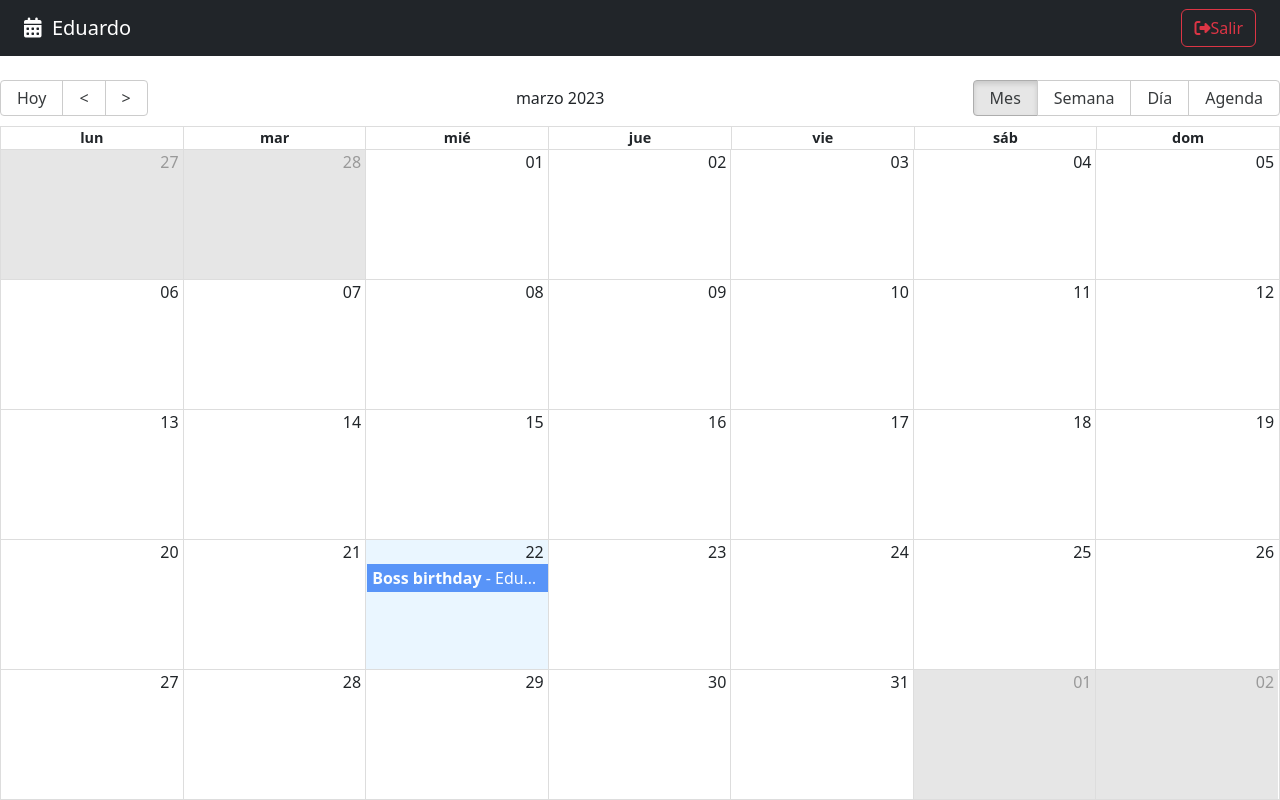
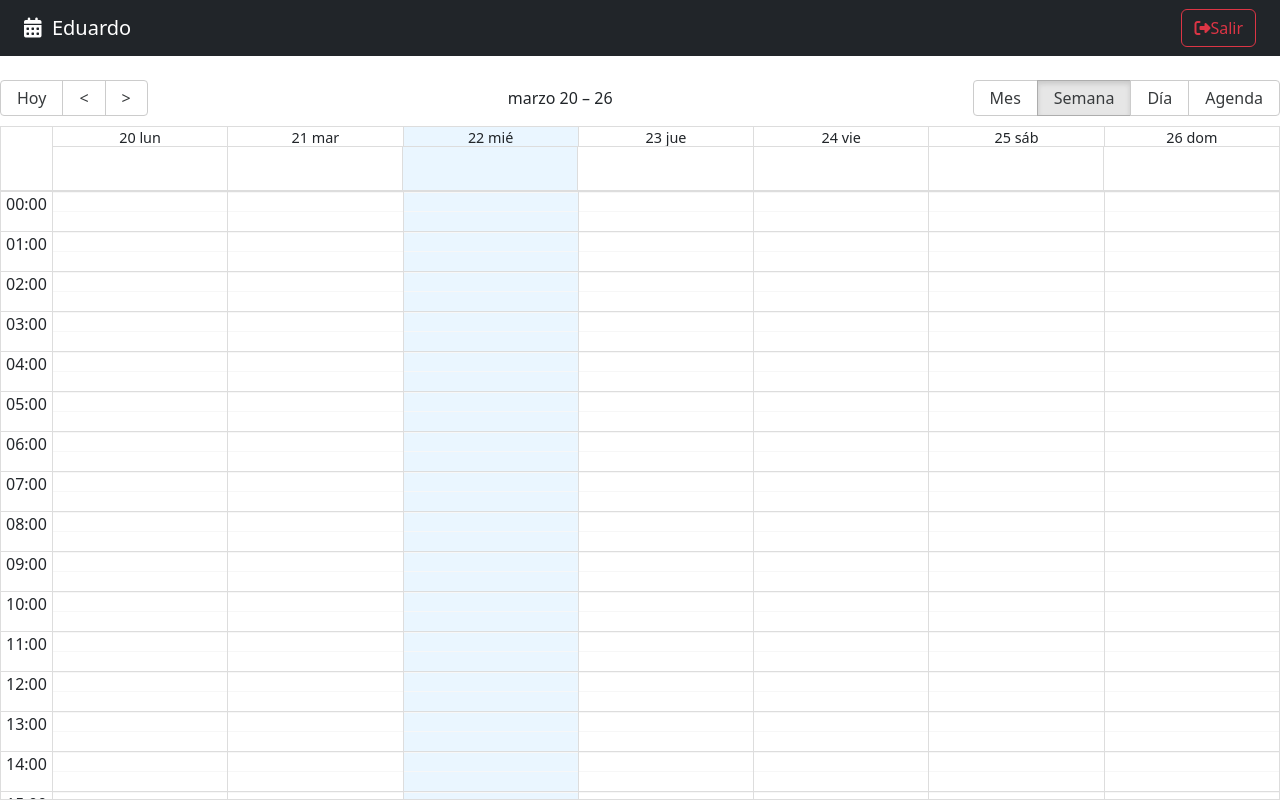
Before and after one commit to edualedesma/10-calendar, a React (Vite) app: page / in a window 1280 px wide. Built offline with nearby package versions, Linux system fonts and the light colour scheme.

Commit message:
Starting with calendar events

```diff
--- a/src/calendar/pages/CalendarPage.jsx
+++ b/src/calendar/pages/CalendarPage.jsx
@@ -3,6 +3,7 @@ import 'react-big-calendar/lib/css/react-big-calendar.css';
 import { addHours } from 'date-fns';
 import { CalendarEvent, Navbar } from "../";
 import { localizer, getMessagesES } from '../../helpers';
+import { useState } from 'react';
 
 const events = [{
 	title: 'Boss birthday',
@@ -18,6 +19,8 @@ const events = [{
 
 export const CalendarPage = () => {
 
+	const [lastView, setLastView] = useState(localStorage.getItem('lastView') || 'week');
+
 	const eventStyleGetter = ( event, start, end, isSelected ) => {
 
 		const style = {
@@ -32,6 +35,19 @@ export const CalendarPage = () => {
 		}
 	}
 
+	const onDoubleClick = ( event ) => {
+		console.log({ doubleClick: event });
+	}
+
+	const onSelect = ( event ) => {
+		console.log({ click: event });
+	}
+
+	const onViewchanged = ( view ) => {
+		localStorage.setItem('lastView', view);
+		setLastView( view );
+	}
+
 	return (
 		<>
 			<Navbar />
@@ -39,6 +55,7 @@ export const CalendarPage = () => {
 				culture='es'
 				localizer={ localizer }
 				events={ events }
+				defaultView={ lastView }
 				startAccessor="start"
 				endAccessor="end"
 				style={{ height: 'calc( 100vh - 80px )' }}
@@ -47,6 +64,9 @@ export const CalendarPage = () => {
 				components={{
 					event: CalendarEvent
 				}}
+				onDoubleClickEvent={ onDoubleClick }
+				onSelectEvent={ onSelect }
+				onView={ onViewchanged }
     		/>
 		</>
 	)
```
